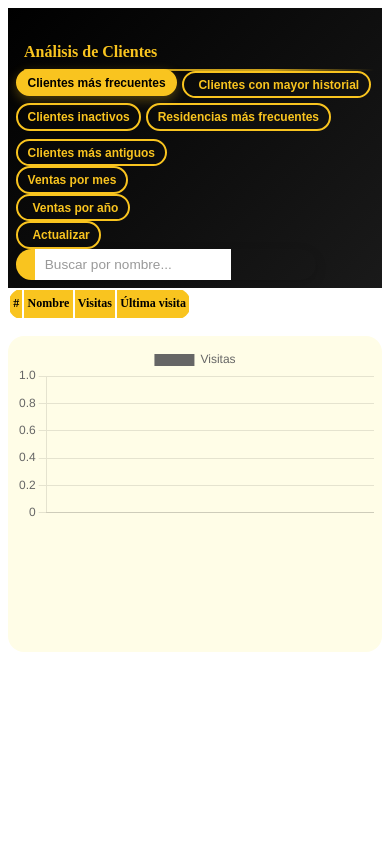
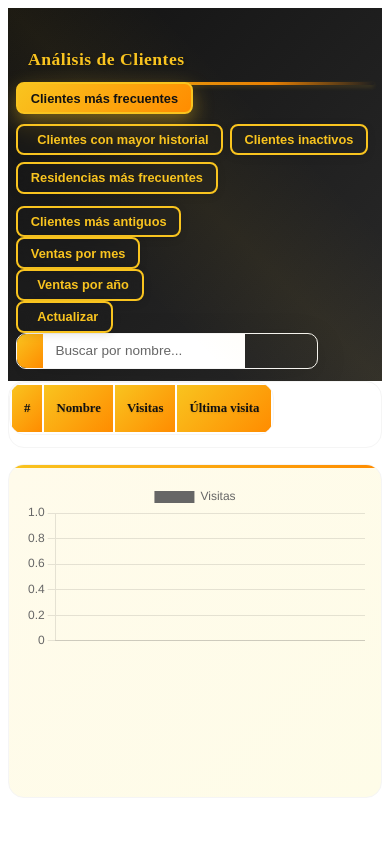
Before and after one commit to ChristianPC12/CRM_INTEGRADOR1, a PHP site: page /CRM_INT/view/AnalisisView.php in a window 390 px wide. Run offline with PHP 8.4, Linux system fonts and the light colour scheme; data that the repository does not hold is empty.

Commit message:
mejoras al css

```diff
--- a/public/css/Analisis.css
+++ b/public/css/Analisis.css
@@ -1,94 +1,175 @@
+/* Analisis.css - versión moderna con fondo decorativo y sombras avanzadas */
 :root {
     --amarillo: #f9c41f;
+    --negro: #121212;
+    --blanco: #ffffff;
     --gris: #838886;
-    --blanco: #ffffff;
-    --negro: #000000;
+    --gris-claro: #e0e0e0;
+    --gris-muy-claro: #f5f5f5;
+    --gris-oscuro: #666666;
+    --gris-fondo: #f7f7f7;
+    --naranja: #ff8c00;
+    --fondo-blanco: rgba(255, 255, 255, 0.95);
+    --sombra: rgba(0, 0, 0, 0.1);
+    --sombra-hover: rgba(0, 0, 0, 0.15);
+    --sombra-moderna: rgba(0, 0, 0, 0.06);
+    --sombra-elevada: 0 8px 32px rgba(0, 0, 0, 0.12);
     --header-h: 72px;
-    --card-max-w: 1100px;
+    --card-max-w: 1200px;
 }
 
 .card {
-    border-radius: 1.5rem;
+    border-radius: 20px;
     overflow: hidden;
-    box-shadow: 0 8px 32px rgba(0, 0, 0, 0.1);
+    box-shadow: var(--sombra-elevada);
     margin-top: 2rem;
-    border: none;
+    border: 1px solid var(--gris-muy-claro);
+    background: var(--fondo-blanco);
+    backdrop-filter: blur(10px);
+    transition: all 0.3s ease;
+    position: relative;
+}
+
+.card::before {
+    content: "";
+    position: absolute;
+    top: 0;
+    left: 0;
+    right: 0;
+    height: 4px;
+    background: linear-gradient(90deg, var(--amarillo), var(--naranja));
+    border-radius: 20px 20px 0 0;
+}
+
+.card:hover {
+    transform: translateY(-4px);
+    box-shadow: 0 16px 48px rgba(0, 0, 0, 0.15);
 }
 
 .card-header {
-    background: linear-gradient(135deg, var(--negro) 0%, #1a1a1a 100%) !important;
+    background: linear-gradient(135deg, var(--negro), #2a2a2a) !important;
     color: var(--amarillo) !important;
-    font-weight: bold;
+    font-weight: 700;
     font-size: 1.2rem;
-    padding: 1.5rem;
+    padding: 2rem 1.5rem;
     border: none;
+    position: relative;
+    overflow: hidden;
 }
 
-/* Título principal */
+.card-header::before {
+    content: '';
+    position: absolute;
+    top: 0;
+    left: 0;
+    right: 0;
+    bottom: 0;
+    background: linear-gradient(45deg,
+        transparent 30%,
+        rgba(249, 196, 31, 0.05) 50%,
+        transparent 70%);
+    pointer-events: none;
+}
+
+/* Título principal - Modernizado */
 .header-title {
-    font-size: 1.4rem;
+    font-size: 1.5rem;
     font-weight: 700;
-    margin-bottom: 1.25rem;
+    margin-bottom: 1.5rem;
     display: flex;
     align-items: center;
-    gap: 0.75rem;
+    gap: 1rem;
     color: var(--amarillo);
+    text-shadow: 2px 2px 4px rgba(0, 0, 0, 0.3);
+    letter-spacing: 0.5px;
+    position: relative;
+    z-index: 1;
 }
 
 .header-title i {
-    font-size: 1.5rem;
+    font-size: 1.6rem;
+    filter: drop-shadow(0 2px 4px rgba(0, 0, 0, 0.2));
 }
 
-/* Contenedor principal de controles */
+/* Contenedor principal de controles - Modernizado */
 .header-controls {
     display: flex;
     flex-wrap: wrap;
     align-items: center;
-    gap: 1rem;
+    gap: 1.5rem;
     justify-content: space-between;
+    position: relative;
+    z-index: 1;
 }
 
-/* Grupo de botones de análisis */
+/* Grupo de botones de análisis - Modernizado */
 .botones-analisis {
     display: flex;
     flex-wrap: wrap;
-    gap: 0.5rem;
+    gap: 0.75rem;
     flex: 1;
     min-width: 0;
 }
 
-/* Acciones del header */
+/* Acciones del header - Modernizado */
 .acciones-header {
     display: flex;
     align-items: center;
     flex-shrink: 0;
+    gap: 1rem;
 }
 
-/* Contenedor del buscador */
+/* Contenedor del buscador - Modernizado */
 .buscador-container {
     display: flex;
     align-items: center;
     flex-shrink: 0;
+    position: relative;
+    z-index: 1;
 }
 
-/* Estilos de los botones de análisis */
+/* Estilos de los botones de análisis - Modernizados */
 .btn-analisis {
-    border-radius: 24px;
+    border-radius: 12px;
     border: 2px solid var(--amarillo);
     color: var(--amarillo);
     background: transparent;
     font-weight: 600;
-    padding: 0.5rem 1rem;
+    padding: 0.75rem 1.25rem;
     transition: all 0.3s ease;
     font-size: 0.9rem;
     display: flex;
     align-items: center;
     gap: 0.5rem;
     white-space: nowrap;
+    position: relative;
+    overflow: hidden;
+    backdrop-filter: blur(8px);
+    box-shadow: 0 2px 8px rgba(0, 0, 0, 0.1);
+}
+
+.btn-analisis::before {
+    content: "";
+    position: absolute;
+    top: 0;
+    left: -100%;
+    width: 100%;
+    height: 100%;
+    background: linear-gradient(90deg, transparent, rgba(249, 196, 31, 0.2), transparent);
+    transition: left 0.5s ease;
+}
+
+.btn-analisis:hover::before {
+    left: 100%;
 }
 
 .btn-analisis i {
-    font-size: 0.85rem;
+    font-size: 0.9rem;
+    transition: transform 0.3s ease;
+}
+
+.btn-analisis:hover i {
+    transform: scale(1.1);
 }
 
 .btn-analisis {
@@ -101,164 +182,291 @@
 .btn-analisis.active,
 .btn-analisis:hover,
 .btn-analisis:focus-visible {
-    background: var(--amarillo);
+    background: linear-gradient(135deg, var(--amarillo), var(--naranja));
     color: var(--negro);
     border-color: var(--amarillo);
-    transform: translateY(-2px);
-    box-shadow: 0 4px 12px rgba(249, 196, 31, 0.3);
+    transform: translateY(-3px);
+    box-shadow: 0 8px 20px rgba(249, 196, 31, 0.4);
 }
 
-/* Botón de actualizar */
+/* Botón de actualizar - Modernizado */
 .btn-actualizar {
-    border-radius: 24px;
-    border: 2px solid #fff;
-    color: #fff;
+    border-radius: 12px;
+    border: 2px solid var(--blanco);
+    color: var(--blanco);
     background: transparent;
     font-weight: 600;
-    padding: 0.5rem 1rem;
+    padding: 0.75rem 1.25rem;
     transition: all 0.3s ease;
     font-size: 0.9rem;
     display: flex;
     align-items: center;
     gap: 0.5rem;
     white-space: nowrap;
+    position: relative;
+    overflow: hidden;
+    backdrop-filter: blur(8px);
+    box-shadow: 0 2px 8px rgba(255, 255, 255, 0.1);
+}
+
+.btn-actualizar::before {
+    content: "";
+    position: absolute;
+    top: 0;
+    left: -100%;
+    width: 100%;
+    height: 100%;
+    background: linear-gradient(90deg, transparent, rgba(255, 255, 255, 0.2), transparent);
+    transition: left 0.5s ease;
+}
+
+.btn-actualizar:hover::before {
+    left: 100%;
 }
 
 .btn-actualizar:hover,
 .btn-actualizar:focus-visible {
-    background: #fff;
+    background: linear-gradient(135deg, var(--blanco), #f0f0f0);
     color: var(--negro);
-    border-color: #fff;
-    transform: translateY(-2px);
-    box-shadow: 0 4px 12px rgba(255, 255, 255, 0.3);
+    border-color: var(--blanco);
+    transform: translateY(-3px);
+    box-shadow: 0 8px 20px rgba(255, 255, 255, 0.4);
 }
 
-/* Buscador */
+/* Buscador - Modernizado */
 .buscador-analisis {
-    min-width: 280px;
-    max-width: 320px;
-    border-radius: 24px;
+    min-width: 320px;
+    max-width: 380px;
+    border-radius: 12px;
     overflow: hidden;
-    box-shadow: 0 4px 12px rgba(0, 0, 0, 0.15);
+    box-shadow: var(--sombra-elevada);
+    border: 1px solid var(--gris-muy-claro);
+    transition: all 0.3s ease;
+}
+
+.buscador-analisis:hover {
+    transform: translateY(-2px);
+    box-shadow: 0 12px 32px rgba(0, 0, 0, 0.15);
 }
 
 .input-group-text {
-    background: var(--amarillo) !important;
+    background: linear-gradient(135deg, var(--amarillo), var(--naranja)) !important;
     color: var(--negro) !important;
     border: none;
-    font-weight: 600;
-    padding: 0.75rem 1rem;
+    font-weight: 700;
+    padding: 1rem 1.25rem;
+    text-shadow: 0 1px 2px rgba(0, 0, 0, 0.1);
 }
 
 .buscador-analisis .form-control {
-    background: #fff;
-    color: #333;
+    background: var(--blanco);
+    color: var(--negro);
     font-weight: 500;
     border: none;
-    padding: 0.75rem 1rem;
+    padding: 1rem 1.25rem;
     font-size: 0.95rem;
+    transition: all 0.3s ease;
 }
 
 .buscador-analisis .form-control:focus {
     outline: none;
     box-shadow: none;
-    background: #fff;
+    background: var(--blanco);
+    transform: scale(1.02);
 }
 
 .buscador-analisis .form-control::placeholder {
-    color: #999;
+    color: var(--gris-oscuro);
     font-weight: 400;
 }
 
-/* Estilos de tabla - SIN CAMBIOS */
+/* Estilos de tabla - Modernizados */
 .btn-outline-warning {
-    border-radius: 2rem;
+    border-radius: 12px;
     border-width: 2px;
-    font-weight: bold;
+    font-weight: 600;
     color: var(--amarillo);
     border-color: var(--amarillo);
-    background: var(--negro);
+    background: transparent;
+    transition: all 0.3s ease;
+    padding: 0.5rem 1rem;
+    box-shadow: 0 2px 8px rgba(249, 196, 31, 0.1);
 }
 
-.btn-outline-warning:hover, .btn-outline-warning.active {
-    background: var(--amarillo);
+.btn-outline-warning:hover,
+.btn-outline-warning.active {
+    background: linear-gradient(135deg, var(--amarillo), var(--naranja));
     color: var(--negro);
     border-color: var(--amarillo);
+    transform: translateY(-2px);
+    box-shadow: 0 6px 16px rgba(249, 196, 31, 0.3);
 }
 
 .table {
-    border-radius: 1rem;
+    border-radius: 16px;
     overflow: hidden;
     margin-bottom: 0;
+    box-shadow: var(--sombra-moderna);
+    border: 1px solid var(--gris-muy-claro);
 }
 
 .table thead th {
-    background: var(--amarillo) !important;
+    background: linear-gradient(135deg, var(--amarillo), var(--naranja)) !important;
     color: var(--negro) !important;
-    font-weight: bold;
+    font-weight: 700;
+    border: none;
+    padding: 1rem 0.75rem;
+    text-shadow: 0 1px 2px rgba(0, 0, 0, 0.1);
+    position: sticky;
+    top: 0;
+    z-index: 10;
 }
 
 .table-striped tbody tr:nth-of-type(odd) {
-    background: #fff8dc;
+    background: linear-gradient(135deg, #fff9e6, #fffbf0);
 }
 
 .table-hover tbody tr:hover {
-    background: #fbeec1 !important;
+    background: linear-gradient(135deg, #fef3c7, #fde68a) !important;
+    transform: translateY(-1px);
+    box-shadow: 0 4px 12px rgba(249, 196, 31, 0.1);
+    transition: all 0.3s ease;
+}
+
+.table tbody tr {
+    border-bottom: 1px solid var(--gris-muy-claro);
+    transition: all 0.3s ease;
+}
+
+.table td {
+    padding: 0.75rem;
+    vertical-align: middle;
 }
 
 #analisisGraficoCont {
-    background: #fffde7;
-    border-radius: 1rem;
+    background: linear-gradient(135deg, #fffbeb, #fefce8);
+    border-radius: 16px;
     margin-top: 2rem;
-    padding: 1rem;
+    padding: 2rem;
+    border: 1px solid var(--gris-muy-claro);
+    box-shadow: var(--sombra-moderna);
+    position: relative;
+    overflow: hidden;
+}
+
+#analisisGraficoCont::before {
+    content: "";
+    position: absolute;
+    top: 0;
+    left: 0;
+    right: 0;
+    height: 3px;
+    background: linear-gradient(90deg, var(--amarillo), var(--naranja));
+    border-radius: 16px 16px 0 0;
 }
 
 #analisisTablaCont {
-    max-height: 350px;
+    max-height: 400px;
     overflow-y: auto;
-    background: #fff;
-    border-radius: 1rem;
-    padding-bottom: 0.5rem;
+    background: var(--blanco);
+    border-radius: 16px;
+    padding-bottom: 1rem;
+    border: 1px solid var(--gris-muy-claro);
+    box-shadow: var(--sombra-moderna);
+}
+
+#analisisTablaCont::-webkit-scrollbar {
+    width: 8px;
+}
+
+#analisisTablaCont::-webkit-scrollbar-track {
+    background: var(--gris-muy-claro);
+}
+
+#analisisTablaCont::-webkit-scrollbar-thumb {
+    background: var(--amarillo);
+    border-radius: 4px;
+}
+
+#analisisTablaCont::-webkit-scrollbar-thumb:hover {
+    background: var(--naranja);
 }
 
 .header-line {
     display: flex;
     align-items: center;
-    gap: 1rem;
+    gap: 1.5rem;
     min-width: 0;
 }
 
 .header-title {
-    font-size: 1.4rem;
+    font-size: 1.5rem;
     font-weight: 700;
     color: var(--amarillo);
     display: flex;
     align-items: center;
-    gap: 0.75rem;
+    gap: 1rem;
     white-space: nowrap;
+    text-shadow: 2px 2px 4px rgba(0, 0, 0, 0.3);
+    letter-spacing: 0.5px;
 }
 
 .divider-header {
-    height: 3px;
-    background: linear-gradient(90deg, var(--amarillo) 70%, transparent 100%);
+    height: 4px;
+    background: linear-gradient(90deg, var(--amarillo) 0%, var(--naranja) 70%, transparent 100%);
     border-radius: 2px;
     flex-grow: 1;
-    min-width: 40px;
-    margin-left: 1rem;
-    opacity: 0.8;
+    min-width: 60px;
+    margin-left: 1.5rem;
+    opacity: 0.9;
+    box-shadow: 0 2px 4px rgba(249, 196, 31, 0.2);
 }
 
-/* ========== RESPONSIVE MOBILE ========== */
+/* ========== RESPONSIVE MOBILE - Modernizado ========== */
 
 /* Tablets y móviles grandes */
 @media (max-width: 991.98px) {
     .card {
         margin: 1rem;
-        border-radius: 1rem;
+        border-radius: 16px;
     }
 
     .card-header {
-        padding: 1rem;
+        padding: 1.5rem 1rem;
+    }
+
+    .header-title {
+        font-size: 1.3rem;
+        margin-bottom: 1.25rem;
+    }
+
+    .header-title i {
+        font-size: 1.4rem;
+    }
+
+    .buscador-analisis {
+        min-width: 280px;
+        max-width: 320px;
+    }
+
+    .header-controls {
+        gap: 1.25rem;
+    }
+
+    .botones-analisis {
+        gap: 0.5rem;
+    }
+}
+
+/* Móviles medianos */
+@media (max-width: 768px) {
+    .card {
+        margin: 0.75rem;
+        border-radius: 12px;
+    }
+
+    .card-header {
+        padding: 1rem 0.75rem;
     }
 
     .header-title {
@@ -270,37 +478,104 @@
         font-size: 1.3rem;
     }
 
+    /* Botones más pequeños en móvil */
+    .btn-analisis {
+        font-size: 0.85rem;
+        padding: 0.5rem 1rem;
+        border-radius: 10px;
+    }
+
+    .btn-analisis i {
+        font-size: 0.85rem;
+    }
+
+    .btn-actualizar {
+        font-size: 0.85rem;
+        padding: 0.5rem 1rem;
+        border-radius: 10px;
+    }
+
+    /* Buscador más pequeño */
     .buscador-analisis {
-        min-width: 250px;
+        min-width: 240px;
         max-width: 280px;
+    }
+
+    .input-group-text {
+        padding: 0.75rem 1rem;
+    }
+
+    .buscador-analisis .form-control {
+        padding: 0.75rem 1rem;
+        font-size: 0.9rem;
+    }
+
+    /* Margenes más pequeños */
+    .botones-analisis {
+        gap: 0.5rem;
+    }
+
+    .header-controls {
+        gap: 1rem;
+    }
+
+    /* Tabla responsiva en móvil */
+    .table {
+        font-size: 0.9rem;
+    }
+
+    .table th,
+    .table td {
+        padding: 0.75rem 0.5rem;
+    }
+
+    /* Gráfico más pequeño */
+    #analisisGraficoCont {
+        margin-top: 1.5rem;
+        padding: 1.5rem;
+        min-height: 280px;
+    }
+
+    #analisisTablaCont {
+        max-height: 320px;
+        padding-bottom: 0.75rem;
     }
 }
 
-/* Móviles medianos */
-@media (max-width: 768px) {
+/* Móviles pequeños */
+@media (max-width: 576px) {
     .card {
         margin: 0.5rem;
-        border-radius: 0.75rem;
+        border-radius: 10px;
     }
 
     .card-header {
-        padding: 0.75rem;
+        padding: 0.75rem 0.5rem;
     }
 
     .header-title {
         font-size: 1.1rem;
         margin-bottom: 0.75rem;
+        gap: 0.75rem;
     }
 
     .header-title i {
         font-size: 1.2rem;
     }
 
-    /* Botones más pequeños en móvil */
+    /* Título y línea divisoria más compactos */
+    .divider-header {
+        height: 3px;
+        margin-left: 0.75rem;
+        min-width: 30px;
+    }
+
+    /* Botones aún más pequeños */
     .btn-analisis {
         font-size: 0.8rem;
         padding: 0.4rem 0.8rem;
-        border-radius: 18px;
+        border-radius: 8px;
+        gap: 0.4rem;
     }
 
     .btn-analisis i {
@@ -310,130 +585,45 @@
     .btn-actualizar {
         font-size: 0.8rem;
         padding: 0.4rem 0.8rem;
-        border-radius: 18px;
+        border-radius: 8px;
+        gap: 0.4rem;
     }
 
-    /* Buscador más pequeño */
+    /* Buscador en móvil pequeño */
     .buscador-analisis {
         min-width: 200px;
         max-width: 240px;
+        border-radius: 10px;
     }
 
     .input-group-text {
         padding: 0.6rem 0.8rem;
+        font-size: 0.85rem;
     }
 
     .buscador-analisis .form-control {
         padding: 0.6rem 0.8rem;
-        font-size: 0.9rem;
+        font-size: 0.85rem;
     }
 
-    /* Margenes más pequeños */
+    /* Ajustar espaciado en filas de botones */
     .botones-analisis {
         gap: 0.4rem;
+        margin-bottom: 0.75rem !important;
     }
 
-    /* Tabla responsiva en móvil */
+    .header-controls {
+        gap: 0.75rem;
+    }
+
+    /* Tabla muy compacta */
     .table {
-        font-size: 0.85rem;
+        font-size: 0.8rem;
     }
 
     .table th,
     .table td {
         padding: 0.5rem 0.3rem;
-    }
-
-    /* Gráfico más pequeño */
-    #analisisGraficoCont {
-        margin-top: 1rem;
-        padding: 0.75rem;
-        min-height: 250px;
-    }
-
-    #analisisTablaCont {
-        max-height: 300px;
-        padding-bottom: 0.25rem;
-    }
-}
-
-/* Móviles pequeños */
-@media (max-width: 576px) {
-    .card {
-        margin: 0.25rem;
-        border-radius: 0.5rem;
-    }
-
-    .card-header {
-        padding: 0.5rem;
-    }
-
-    .header-title {
-        font-size: 1rem;
-        margin-bottom: 0.5rem;
-        gap: 0.5rem;
-    }
-
-    .header-title i {
-        font-size: 1.1rem;
-    }
-
-    /* Título y línea divisoria más compactos */
-    .divider-header {
-        height: 2px;
-        margin-left: 0.5rem;
-        min-width: 20px;
-    }
-
-    /* Botones aún más pequeños */
-    .btn-analisis {
-        font-size: 0.75rem;
-        padding: 0.3rem 0.6rem;
-        border-radius: 15px;
-        gap: 0.3rem;
-    }
-
-    .btn-analisis i {
-        font-size: 0.75rem;
-    }
-
-    .btn-actualizar {
-        font-size: 0.75rem;
-        padding: 0.3rem 0.6rem;
-        border-radius: 15px;
-        gap: 0.3rem;
-    }
-
-    /* Buscador en móvil pequeño */
-    .buscador-analisis {
-        min-width: 160px;
-        max-width: 200px;
-        border-radius: 18px;
-    }
-
-    .input-group-text {
-        padding: 0.5rem 0.6rem;
-        font-size: 0.85rem;
-    }
-
-    .buscador-analisis .form-control {
-        padding: 0.5rem 0.6rem;
-        font-size: 0.85rem;
-    }
-
-    /* Ajustar espaciado en filas de botones */
-    .botones-analisis {
-        gap: 0.3rem;
-        margin-bottom: 0.5rem !important;
-    }
-
-    /* Tabla muy compacta */
-    .table {
-        font-size: 0.75rem;
-    }
-
-    .table th,
-    .table td {
-        padding: 0.4rem 0.2rem;
         vertical-align: middle;
     }
 
@@ -447,25 +637,27 @@
 
     /* Gráfico mínimo */
     #analisisGraficoCont {
-        margin-top: 0.75rem;
-        padding: 0.5rem;
-        min-height: 200px;
+        margin-top: 1rem;
+        padding: 1rem;
+        min-height: 220px;
     }
 
     #analisisTablaCont {
-        max-height: 250px;
+        max-height: 280px;
     }
 
     /* Botones de colapso más pequeños */
     .btn-sm {
-        font-size: 0.7rem;
-        padding: 0.2rem 0.4rem;
+        font-size: 0.75rem;
+        padding: 0.3rem 0.6rem;
+        border-radius: 6px;
     }
 
     /* Alertas más compactas */
     .alert {
         font-size: 0.85rem;
-        padding: 0.5rem;
+        padding: 0.75rem;
         margin-top: 1rem !important;
+        border-radius: 8px;
     }
 }
```
